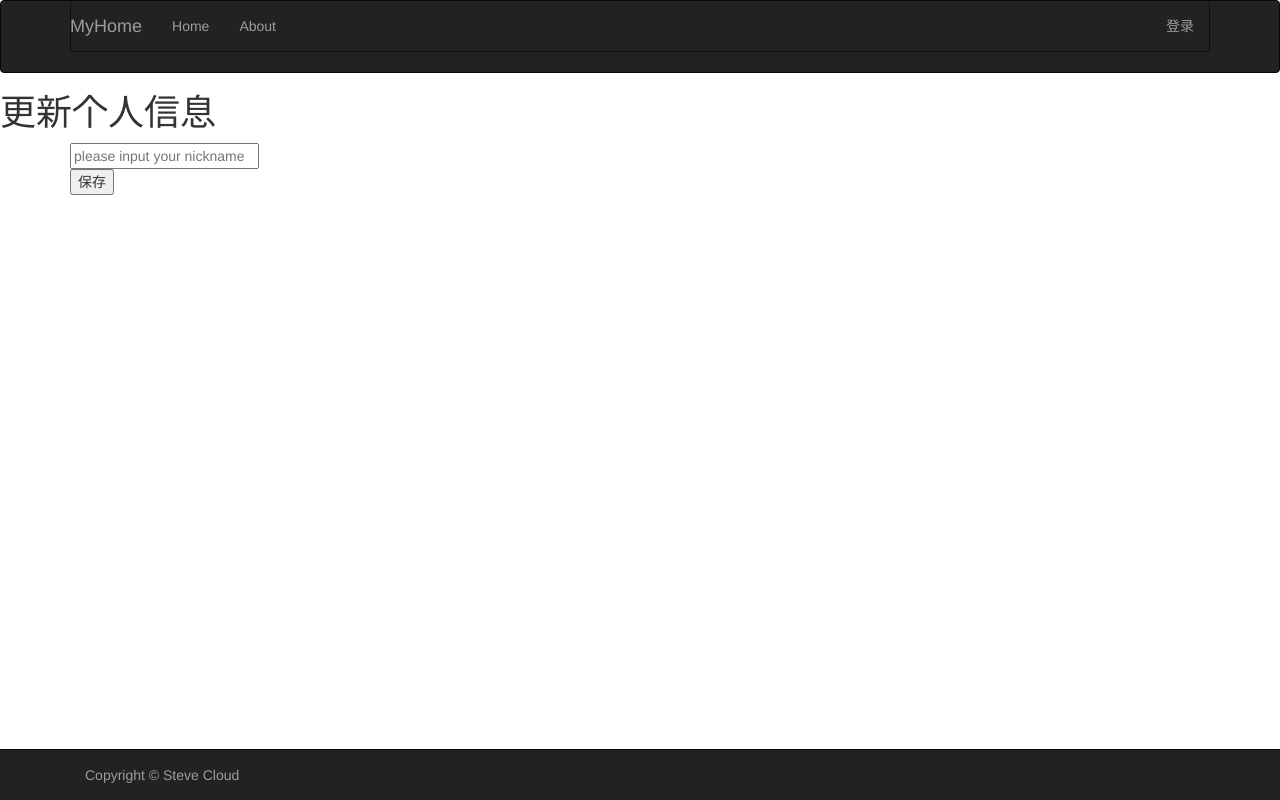
After one commit to BlurtHeart/myflask, a Flask app: template app/templates/userupdate.html in a window 1280 px wide. The commit adds this page. Run offline with Flask 2, Linux system fonts and the light colour scheme; the template is opened without the code that fills it, so the values that code supplies are empty; parts of the project's set-up code (start-up, migrations or seed data) failed here and were passed over; some libraries are stand-ins or nearby versions.

Commit message:
add nickname setting

```diff
--- a/app/templates/index.html
+++ b/app/templates/index.html
@@ -2,6 +2,6 @@
 
 {% block page_content %}
 <div class="page-header">
-    <h1>Hello, {% if current_user.is_authenticated %}{{ current_user.username }}{% else %}Stranger{% endif %}!</h1>
+    <h1>Hello, {% if current_user.is_authenticated %}{% if current_user.name %}{{ current_user.name }}{% else %}{{ current_user.email }}<a href="nickname/set">设置您的昵称</a>{% endif %}{% else %}Stranger{% endif %}!</h1>
 </div>
 {% endblock %}
--- a/app/templates/user.html
+++ b/app/templates/user.html
@@ -9,8 +9,9 @@
             </h3>
         </div>
         <table class="table">
-                <tr><td><b>id:</b></td><td>{{ user.id }}</td></tr>
-                <tr><td><b>email:</b></td><td>{{ user.email }}</td></tr>
+                <tr><td><b>用户id：</b></td><td>{{ user.id }}</td></tr>
+                <tr><td><b>邮箱：</b></td><td>{{ user.email }}</td></tr>
+                <tr><td><b>昵称：</b></td><td>{{ user.name }}</td><td><a href="nickname/set">设置</a></td></tr>
         </table>
     </div>
 </div>
--- /dev/null
+++ b/app/templates/userupdate.html
@@ -0,0 +1,15 @@
+{% extends "base.html" %}
+
+{% block page_content %}
+    <div class="header">
+        <h1>更新个人信息</h1>
+    </div>
+    <div class="container">
+        <div class="item">
+            <form action="" method="post" >
+                <input type="text" placeholder="please input your nickname" name="nickname"/><br/>
+                <input type="submit" value="保存"/>
+            </form>
+        </div>
+    </div>
+{% endblock %}
```
Also changed, not shown: app/base/base_views.py (+17 -2 lines).
